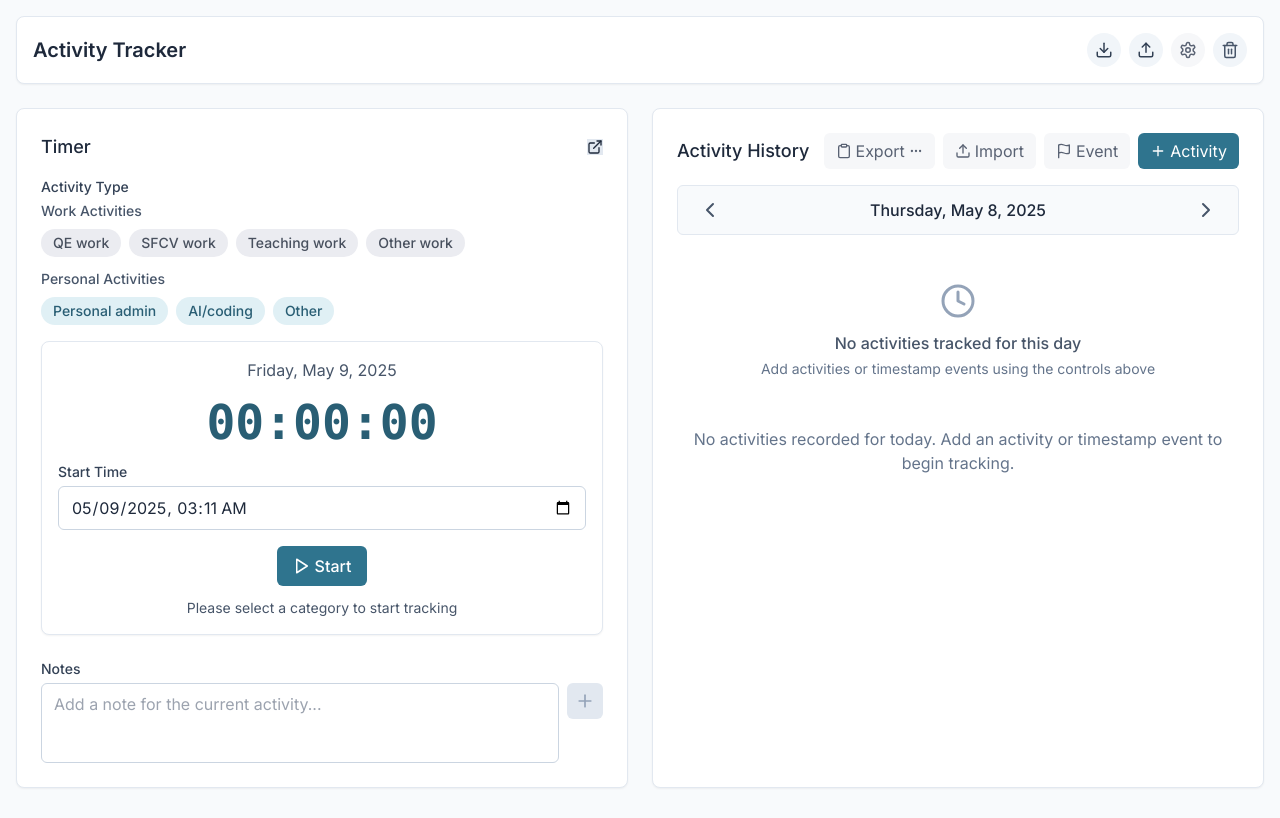
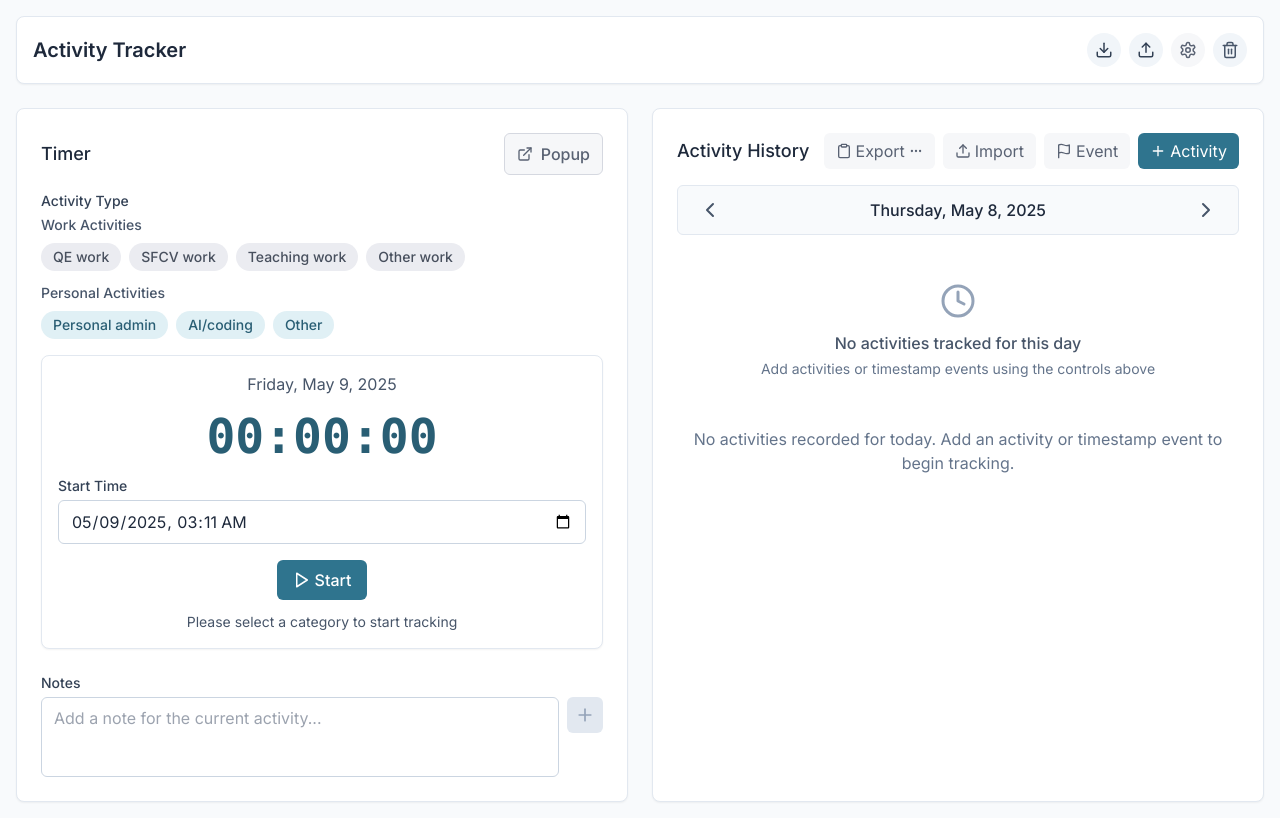
Before and after one commit to simondcohen/activitytracker, a React (Vite) app: page / in a window 1280 px wide. Built offline with nearby package versions, Linux system fonts and the light colour scheme.

Commit message:
Improve popup button styling: add modern design with text label and enhanced visual feedback

```diff
--- a/src/App.tsx
+++ b/src/App.tsx
@@ -568,10 +568,11 @@ export default function App() {
               <h2 className="text-lg font-medium text-neutral-800">Timer</h2>
               <button
                 onClick={handleOpenPopup}
-                className="btn-secondary text-sm flex items-center"
+                className="btn-icon bg-accent-50 text-accent-600 hover:bg-accent-100 flex items-center gap-2 px-3 py-2 transition-all duration-200 hover:shadow-md border border-accent-200 hover:border-accent-300"
                 title="Open timer in floating window"
               >
                 <ExternalLink size={16} />
+                <span className="font-medium">Popup</span>
               </button>
             </div>
 
```
